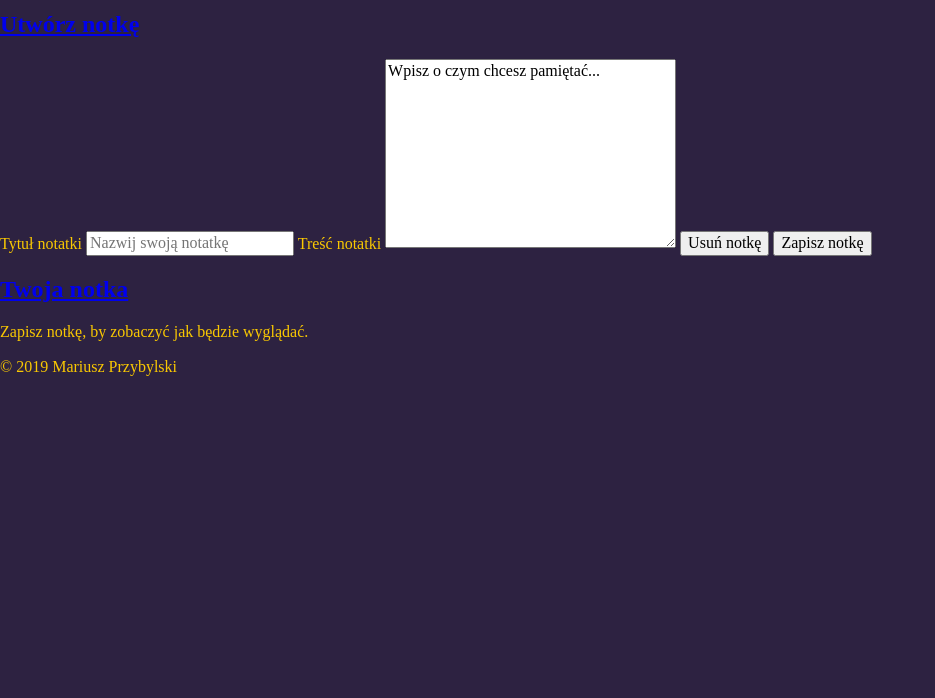
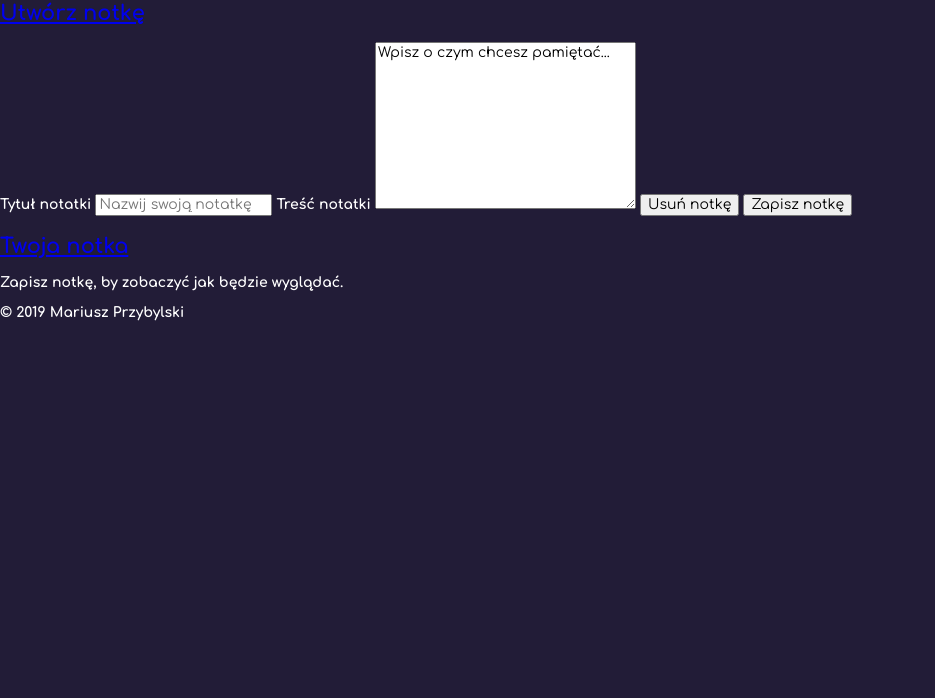
Before and after one commit to PrzybylskiMariusz/note-app, a website: page src/content/index.html in a window 1280 px wide. Shown: the part 102-800 px from the top of the page, without its empty margins (0-935 px from the left). Drawn offline with nearby package versions, Linux system fonts and the light colour scheme; files that its build step writes are made by us from their sources; files whose address does not match are found by name.

Commit message:
feat: sass variables and google fonts

```diff
--- a/src/scss/_variables.scss
+++ b/src/scss/_variables.scss
@@ -1,2 +1,2 @@
-$violet: #2D2241;
-$yellow: #F9C802;
+$violet: #221C37;
+$orange: #FF715B;
--- a/src/scss/main.scss
+++ b/src/scss/main.scss
@@ -1,5 +1,7 @@
 @import "_normalize";
 @import "_variables";
+
+@import url('https://fonts.googleapis.com/css?family=Comfortaa:400,700|Open+Sans&display=swap&subset=latin-ext');
 
 
 html {
@@ -11,6 +13,9 @@ html {
 }
 
 body {
-  color: $yellow;
+  color: white;
   background: $violet;
+  font-family: 'Comfortaa', cursive;
+  font-size: 14px;
+  font-weight: bold;
 }
```
